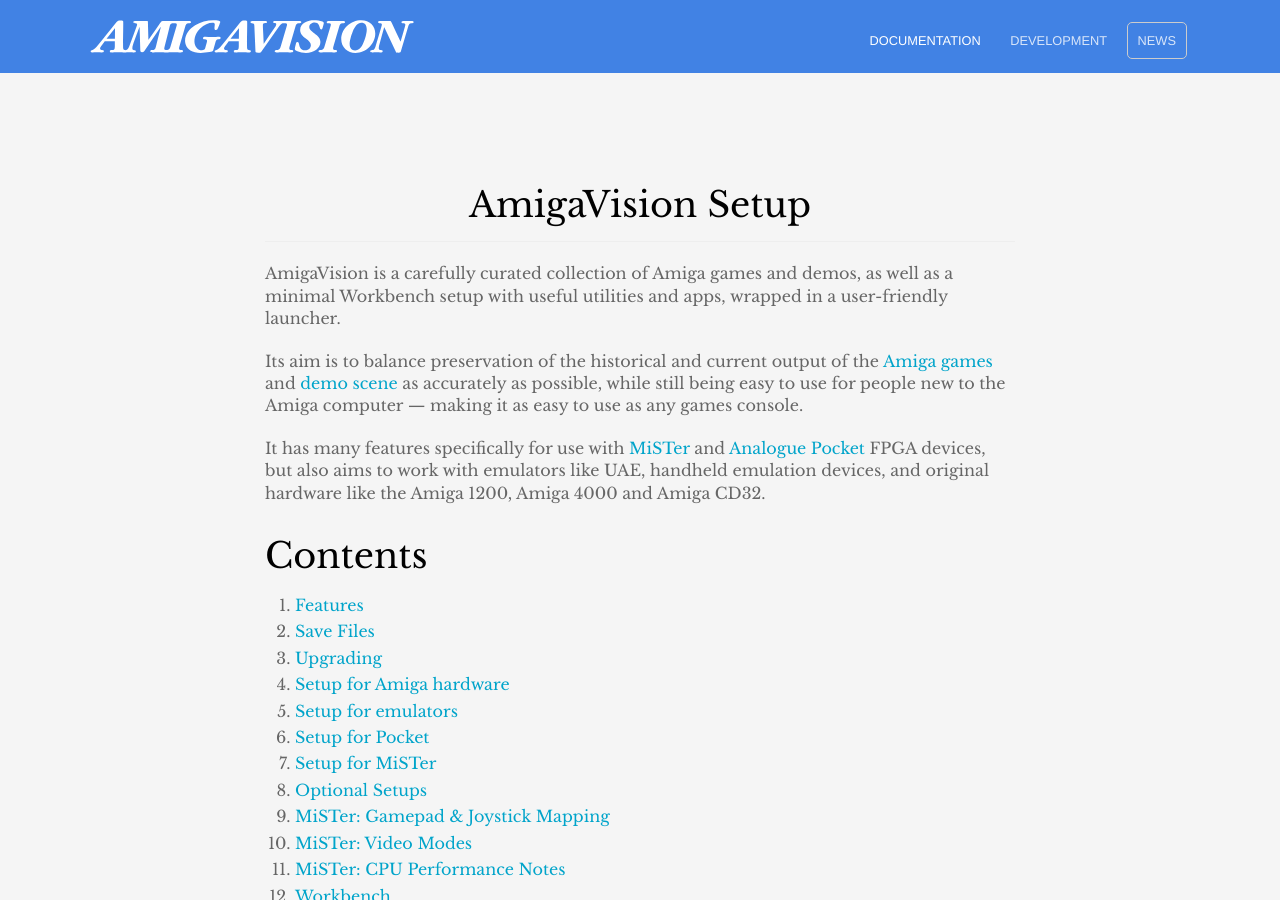
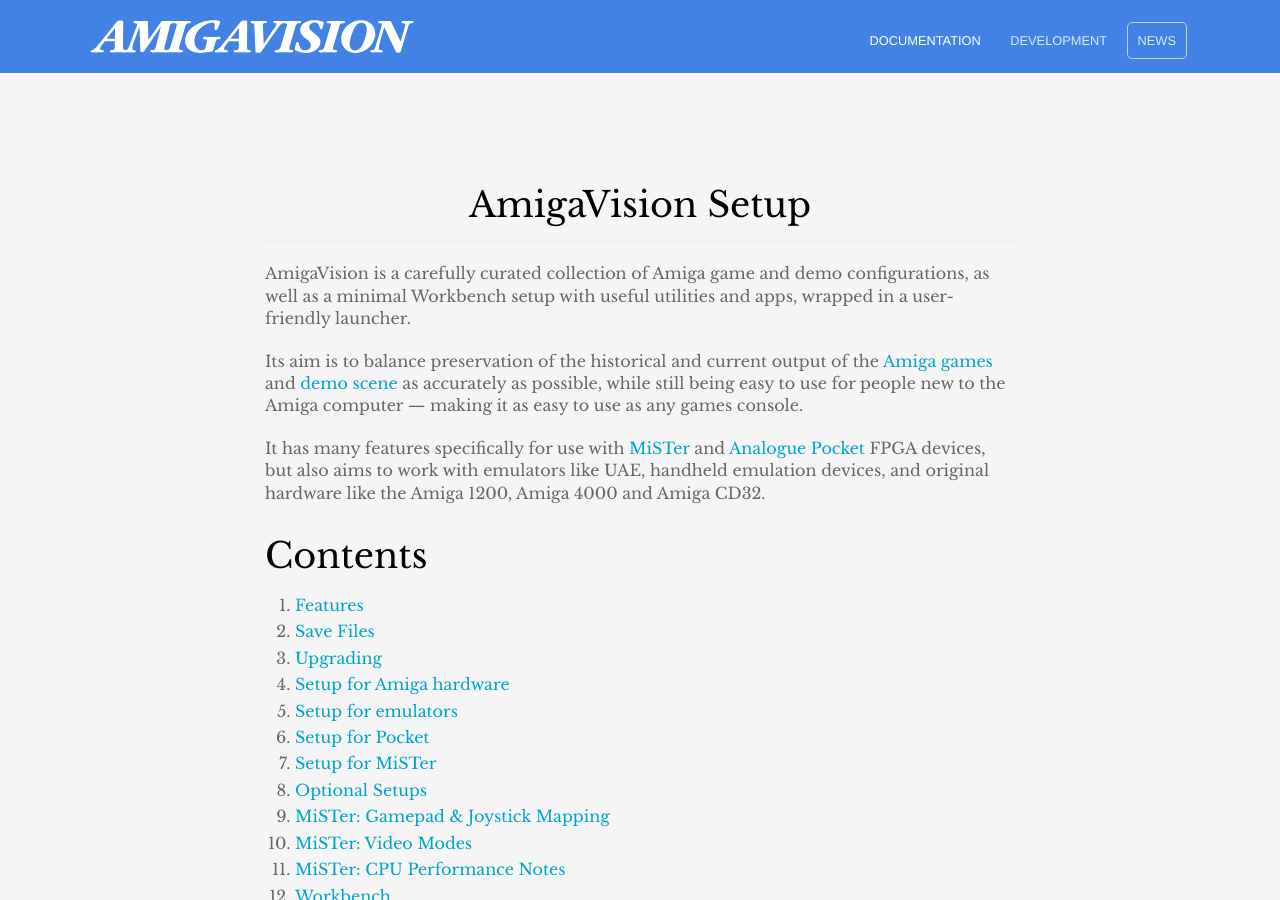
Before and after one commit to amigavision/amigavision.github.io, a Jekyll site: the page built from docs.md, in a window 1280 px wide and 900 px high. Built offline with Jekyll 4.4.1, drawn with Linux system fonts in a browser that asks for light colours.

Commit message:
Phrasing

```diff
--- a/docs.md
+++ b/docs.md
@@ -2,7 +2,7 @@
 title: AmigaVision Setup
 ---
 
-AmigaVision is a carefully curated collection of Amiga games and demos, as well as a minimal Workbench setup with useful utilities and apps, wrapped in a user-friendly launcher.
+AmigaVision is a carefully curated collection of Amiga game and demo configurations, as well as a minimal Workbench setup with useful utilities and apps, wrapped in a user-friendly launcher.
 
 Its aim is to balance preservation of the historical and current output of the [Amiga games] and [demo scene] as accurately as possible, while still being easy to use for people new to the Amiga computer — making it as easy to use as any games console.
 
```
